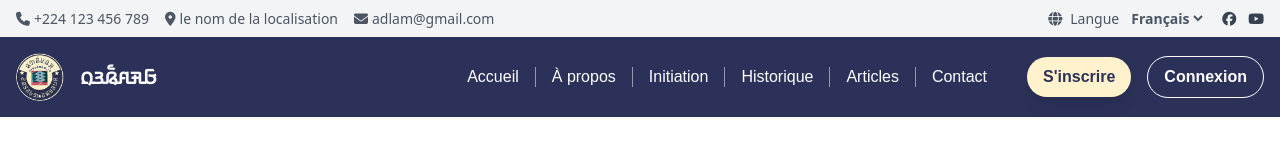
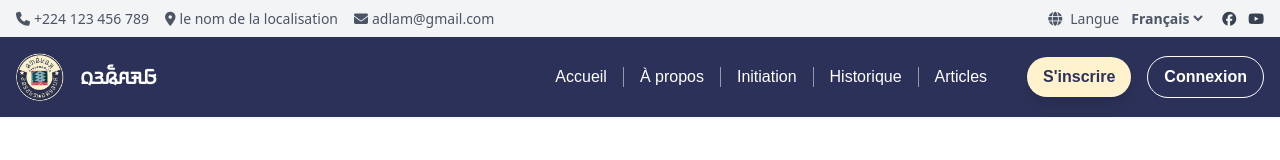
Before and after one commit to MANGUE11/AdlamFrontend, a React (Vite) app: page /a-propos in a window 1280 px wide. Shown: the top 160 px of the page. Built offline with nearby package versions, Linux system fonts and the light colour scheme; a small style sheet from the web is missing.

Commit message:
changement dans le header pour orianter les menus et supression comment

```diff
--- a/components/CommentsList.jsx
+++ b/components/CommentsList.jsx
@@ -43,6 +43,7 @@ const CommentItem = ({ comment, textDirection, t, onCommentDeleted }) => {
           method: 'DELETE',
           headers: {
             Authorization: `Bearer ${token}`,
+            'Content-Type': 'application/json',
           },
         }
       )
--- a/src/providers/LanguageProvider.jsx
+++ b/src/providers/LanguageProvider.jsx
@@ -20,11 +20,11 @@ const translations = {
     header: {
       menu: [
         { name: 'Accueil', href: '/' },
-        { name: 'À propos', href: '#' },
-        { name: 'Initiation', href: '#' },
-        { name: 'Historique', href: '#' },
+        { name: 'À propos', href: '/a-propos' },
+        { name: 'Initiation', href: '/initiation' },
+        { name: 'Historique', href: '/history-details' },
         { name: 'Articles', href: '/all-articles' },
-        { name: 'Contact', href: '#' },
+        // { name: 'Contact', href: '#' },
       ],
       languageLabel: 'Langue',
       signUp: "S'inscrire",
@@ -310,11 +310,11 @@ const translations = {
     header: {
       menu: [
         { name: '𞤘𞤢𞤤𞥆𞤫', href: '/' },
-        { name: '𞤊𞤭𞥅 𞤸𞤵𞥅𞤱𞤲𞤣𞤫', href: '#' },
-        { name: '𞤊𞤵𞤯𞥆𞤢𞤲𞤣𞤫', href: '#' },
-        { name: '𞤆𞤫𞤰𞥆𞤭𞤲𞤳𞤮', href: '#' },
-        { name: '𞤑𞤵𞤯𞤮𞤤', href: '#' },
-        { name: '𞤔𞤮𞤳𞥆𞤮𞤲𞥋𞤣𞤭𞤪𞤢𞤤', href: '#' },
+        { name: '𞤊𞤭𞥅 𞤸𞤵𞥅𞤱𞤲𞤣𞤫', href: '/a-propos' },
+        { name: '𞤊𞤵𞤯𞥆𞤢𞤲𞤣𞤫', href: '/initiation' },
+        { name: '𞤆𞤫𞤰𞥆𞤭𞤲𞤳𞤮', href: '/history-details' },
+        { name: '𞤑𞤵𞤯𞤮𞤤', href: '/all-articles' },
+        // { name: '𞤔𞤮𞤳𞥆𞤮𞤲𞥋𞤣𞤭𞤪𞤢𞤤', href: '#' },
       ],
       languageLabel: '𞤍𞤫𞤲𞤯𞤫',
       signUp: '𞤖𞤫𞤼𞥆𞤵𞤣𞤫',
@@ -594,11 +594,11 @@ const translations = {
     header: {
       menu: [
         { name: 'Home', href: '/' },
-        { name: 'About', href: '#' },
-        { name: 'Initiation', href: '#' },
+        { name: 'About', href: '/a-propos' },
+        { name: 'Initiation', href: '/initiation' },
         { name: 'History', href: '#' },
         { name: 'Articles', href: '/all-articles' },
-        { name: 'Contact', href: '#' },
+        // { name: 'Contact', href: '#' },
       ],
       languageLabel: 'Language',
       signUp: 'Sign Up',
```
